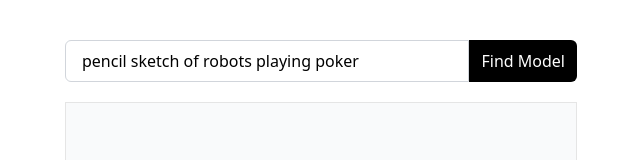
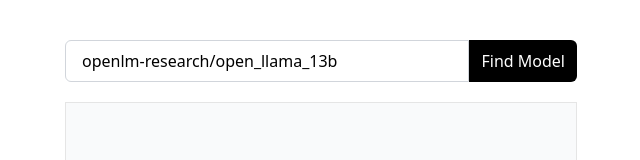
Before and after one commit to nikolaspapastavrou/scale-ai-hackathon-front-end, a Next.js app: page / in a window 1280 px wide. Shown: the top 160 px of the page, without its empty margins (319-959 px from the left). Built offline with nearby package versions, Linux system fonts and the light colour scheme.

Commit message:
Update default text

```diff
--- a/components/prompt-form.js
+++ b/components/prompt-form.js
@@ -1,14 +1,9 @@
 import { useState } from "react";
 
 const samplePrompts = [
-  "a gentleman otter in a 19th century portrait",
-  "bowl of ramen in the style of a comic book",
-  "flower field drawn by Jean-Jacques Sempé",
-  "illustration of a taxi cab in the style of r crumb",
-  "multicolor hyperspace",
-  "painting of fruit on a table in the style of Raimonds Staprans",
-  "pencil sketch of robots playing poker",
-  "photo of an astronaut riding a horse",
+  "tiiuae/falcon-7b-instruct",
+  "tiiuae/falcon-40b-instruct",
+  "openlm-research/open_llama_13b",
 ];
 import sample from "lodash/sample";
 
@@ -26,7 +21,7 @@
           type="text"
           defaultValue={prompt}
           name="prompt"
-          placeholder="Enter a prompt..."
+          placeholder="Enter a Hugging Face model name..."
           className="block w-full flex-grow rounded-l-md"
         />
 
```
